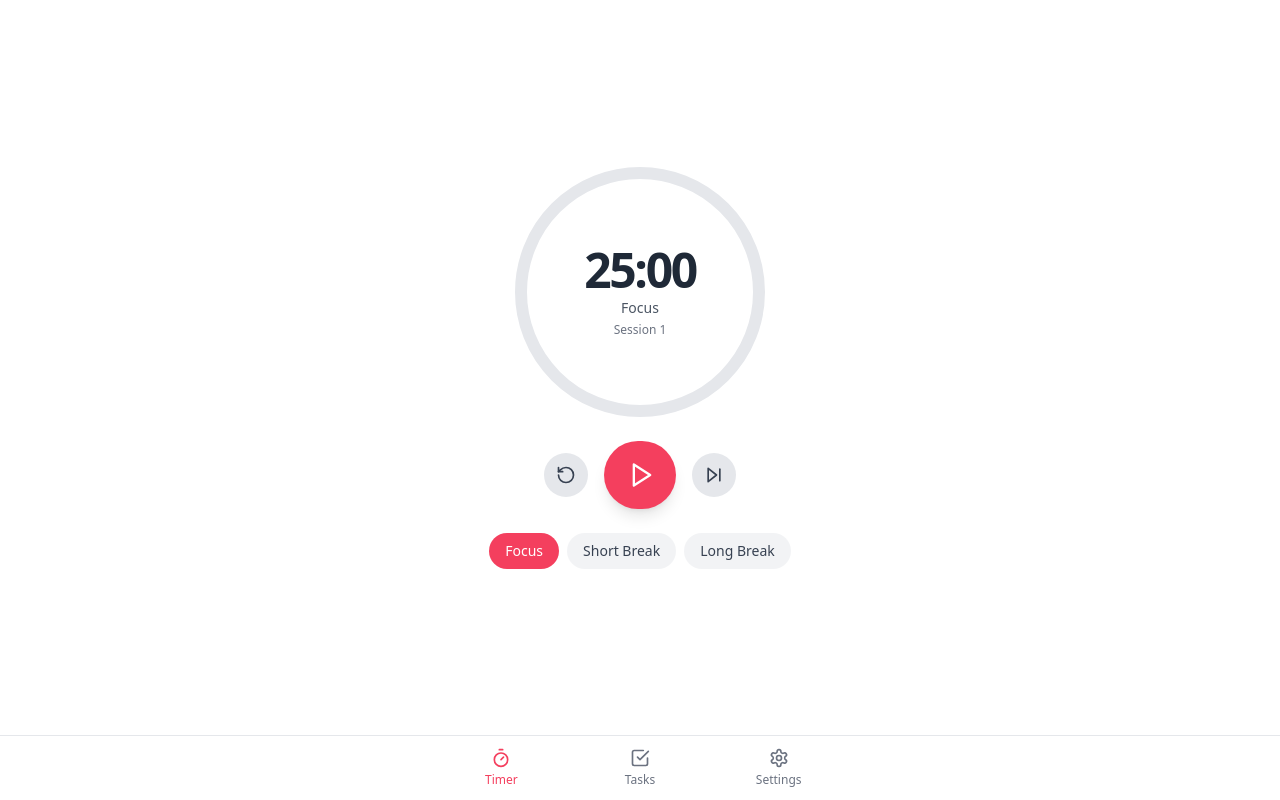
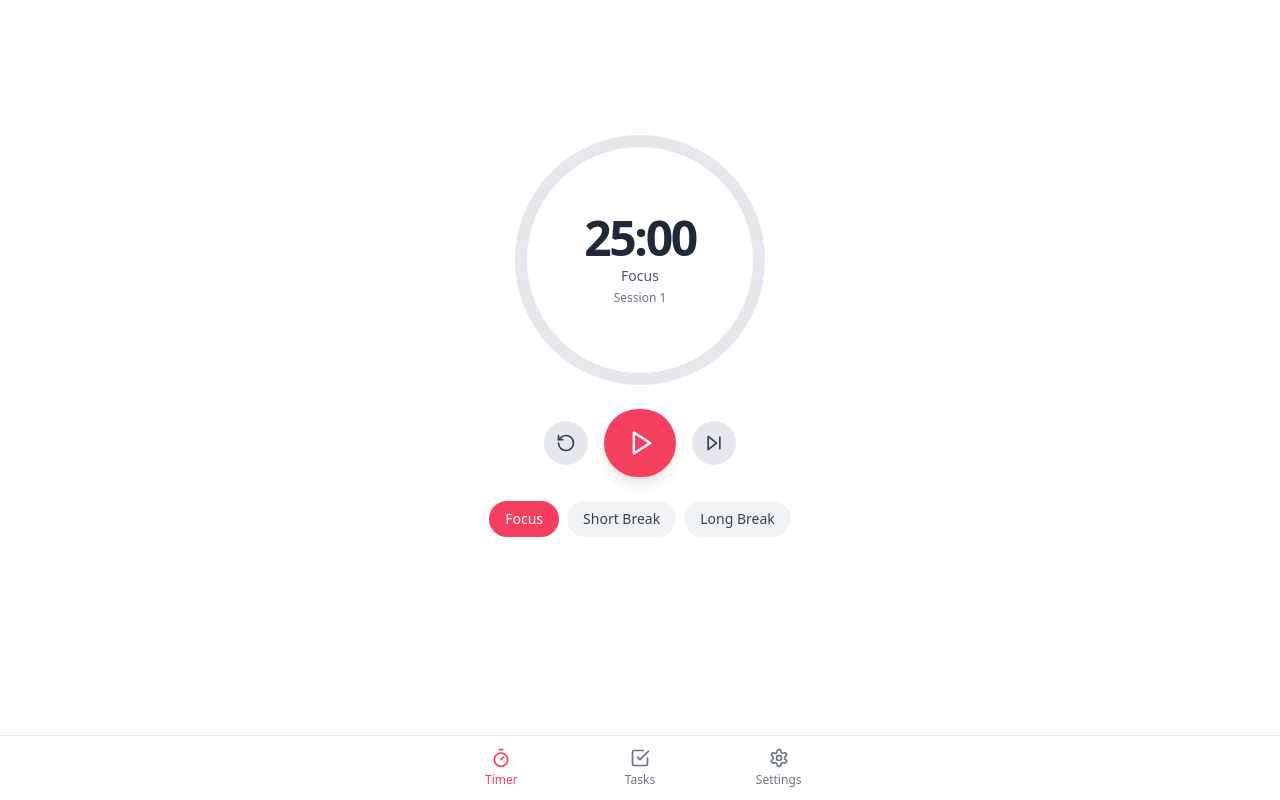
Before and after one commit to deeamtee/pomodoro, a React (Vite) app: page / in a window 1280 px wide. Built offline with nearby package versions, Linux system fonts and the light colour scheme.

Commit message:
Улучшения вёрстки

```diff
--- a/src/App.tsx
+++ b/src/App.tsx
@@ -40,7 +40,7 @@ const AppContent: React.FC = () => {
     switch (activeTab) {
       case "timer":
         return (
-          <div className="flex flex-col items-center justify-center min-h-screen pb-16">
+          <div className="flex-1 flex flex-col items-center justify-center pb-16">
             <CircularTimer />
             <TimerControls />
             <ModeSwitcher />
@@ -48,13 +48,13 @@ const AppContent: React.FC = () => {
         );
       case "tasks":
         return (
-          <div className="min-h-screen pb-20 pt-6">
+          <div className="pb-20 pt-16">
             <TaskList />
           </div>
         );
       case "settings":
         return (
-          <div className="min-h-screen pb-20 pt-6">
+          <div className="pb-20 pt-16">
             <Settings />
           </div>
         );
@@ -65,9 +65,11 @@ const AppContent: React.FC = () => {
 
   return (
     <div
-      className={`flex flex-col justify-between bg-white dark:bg-gray-900 text-gray-900 dark:text-gray-100 transition-colors duration-200`}
+      className={
+        "flex flex-col justify-between h-screen bg-white dark:bg-gray-900 text-gray-900 dark:text-gray-100 transition-colors duration-200"
+      }
     >
-      <div className="flex-1 flex flex-col">{renderTabContent()}</div>
+      {renderTabContent()}
       <Navbar activeTab={activeTab} onTabChange={setActiveTab} />
     </div>
   );
--- a/src/components/Navbar.tsx
+++ b/src/components/Navbar.tsx
@@ -11,7 +11,7 @@ const Navbar: React.FC<NavbarProps> = ({ activeTab, onTabChange }) => {
   const { appSettings } = useApp();
 
   return (
-    <div className="fixed bottom-0 left-0 right-0 border-t border-gray-200 bg-white dark:bg-gray-900 dark:border-gray-800 z-10">
+    <div className="border-t border-gray-200 bg-white dark:bg-gray-900 dark:border-gray-800 z-10">
       <div className="max-w-md mx-auto px-4">
         <div className="flex justify-around">
           <NavButton
--- a/src/components/TaskList.tsx
+++ b/src/components/TaskList.tsx
@@ -28,7 +28,7 @@ const TaskList: React.FC = () => {
         {!isAddingTask && (
           <button
             onClick={() => setIsAddingTask(true)}
-            className="flex items-center text-sm p-2 rounded-full transition-colors"
+            className="flex items-center text-sm pr-2 rounded-full transition-colors"
             style={{ color: appSettings.theme }}
           >
             <Plus size={20} />
@@ -69,7 +69,7 @@ const TaskList: React.FC = () => {
 
       <div className="space-y-2">
         {tasks.length === 0 && !isAddingTask ? (
-          <p className="text-center text-gray-500 dark:text-gray-400 text-sm py-4">
+          <p className="text-center text-gray-500 dark:text-gray-400 text-sm pb-4">
             No tasks yet. Add one to get started!
           </p>
         ) : (
```
